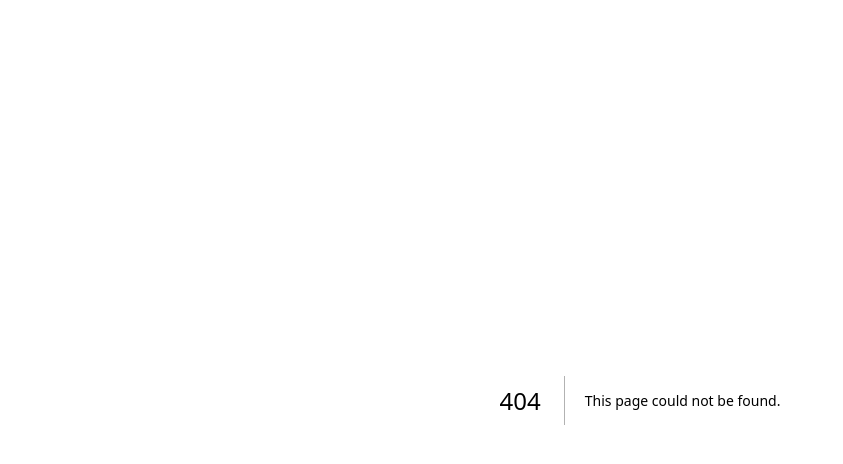
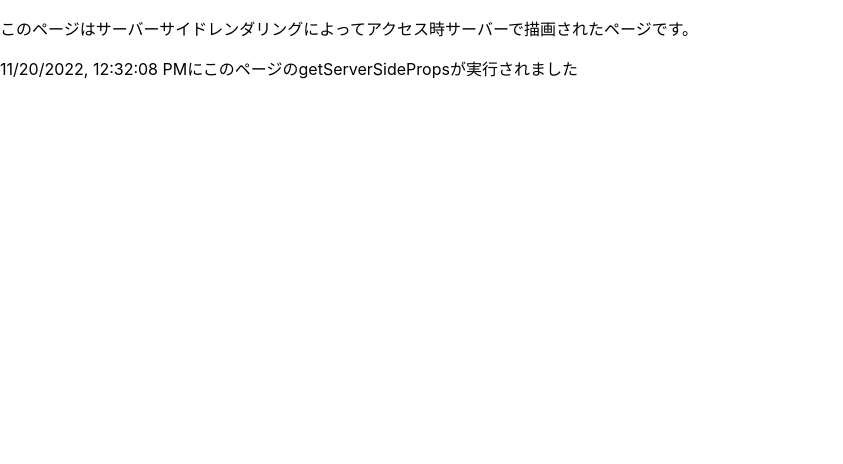
Before and after one commit to alto-I/next-sample, a Next.js app: page /ssr in a window 1280 px wide. Before the commit this address had no page. Shown: the top 464 px of the page, without its empty margins (0-843 px from the left). Built offline with nearby package versions, Linux system fonts and the light colour scheme.

Commit message:
3.8.6まで

```diff
--- /dev/null
+++ b/pages/ssr.tsx
@@ -0,0 +1,41 @@
+import { GetServerSideProps, NextPage } from 'next';
+import Head from 'next/head';
+
+type SSRProps = {
+  message: string;
+};
+
+const SSR: NextPage<SSRProps> = (props) => {
+  const { message } = props;
+
+  return (
+    <div>
+      <Head>
+        <title>Create Next App</title>
+        <link rel="icon" href="/favicon.ico" />
+      </Head>
+      <main>
+        <p>
+          このページはサーバーサイドレンダリングによってアクセス時サーバーで描画されたページです。
+        </p>
+        <p>{message}</p>
+      </main>
+    </div>
+  );
+};
+
+export const getServerSideProps: GetServerSideProps<SSRProps> = async (
+  context,
+) => {
+  const timestamp = new Date().toLocaleString();
+  const message = `${timestamp}にこのページのgetServerSidePropsが実行されました`;
+  console.log(message);
+
+  return {
+    props: {
+      message,
+    },
+  };
+};
+
+export default SSR;
```
Also changed, not shown: pages/irs.tsx (added, +44 -0 lines).
